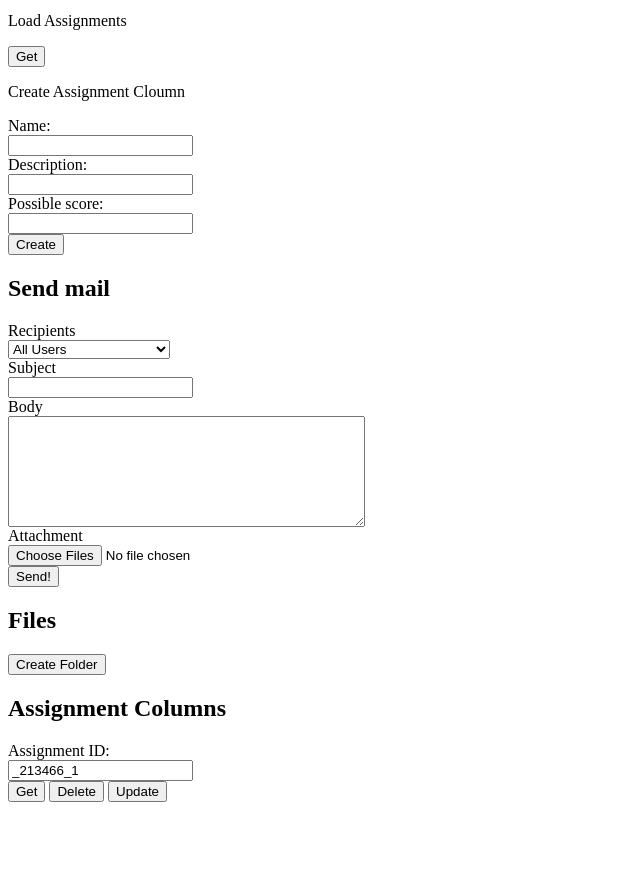
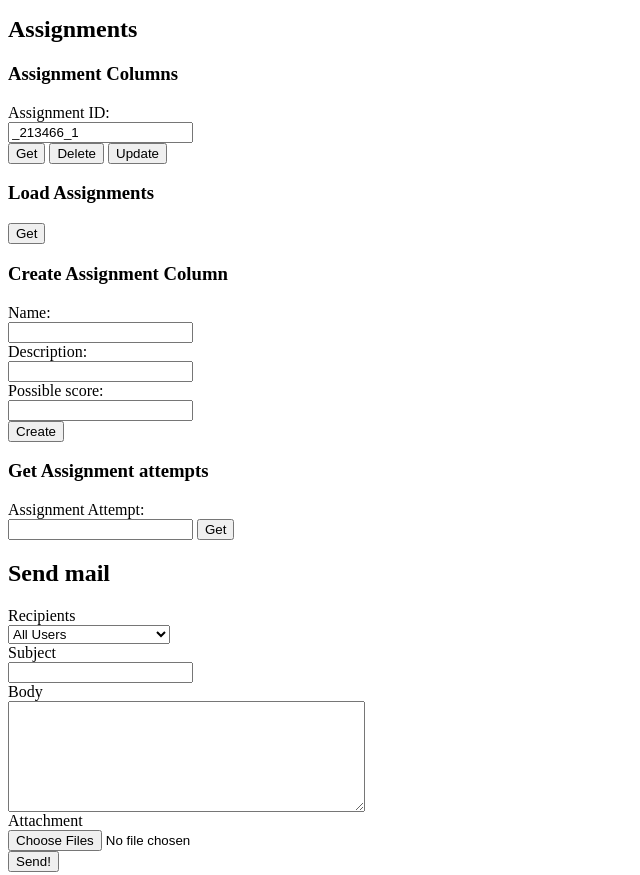
Before and after one commit to wbrinksma/BlackboardAPI, a website built with webpack: page public/index.html in a window 1280 px wide. Shown: the part 620-1495 px from the top of the page, without its empty margins (0-640 px from the left). Before the commit the page ends 1430 px from the top, so only its background shows below. Built offline with nearby package versions, Linux system fonts and the light colour scheme.

Commit message:
Add a demo for the Assignment attempt retrieval

```diff
--- a/public/index.html
+++ b/public/index.html
@@ -33,9 +33,16 @@
         <button onclick="patchCourseContent(document.getElementById('cidBox').value, document.getElementById('contentBox').value)">Patch</button>
         <button onclick="loadCourseContentChildren(document.getElementById('cidBox').value, document.getElementById('contentBox').value)">Get Children</button>
         <button onclick="postCourseContentChildren(document.getElementById('cidBox').value, document.getElementById('contentBox').value)">Post Child</button>
-        <p>Load Assignments</p>
+        <h2>Assignments</h2>
+        <h3>Assignment Columns</h3>
+        <label for="asBox">Assignment ID:</label><br>
+        <input type="text" id="asBox" value="_213466_1"><br>
+        <button onclick="getAssignment(document.getElementById('cidBox').value, document.getElementById('asBox').value)">Get</button>
+        <button onclick="delAssignment(document.getElementById('cidBox').value, document.getElementById('asBox').value)">Delete</button>
+        <button onclick="updateAssignment()">Update</button>
+        <h3>Load Assignments</h3>
         <button onclick="loadAssignments(document.getElementById('cidBox').value)">Get</button>
-        <p>Create Assignment Cloumn</p>
+        <h3>Create Assignment Column</h3>
         <!--form-->
           <label for="createAssName">Name:</label><br>
           <input type="text" id="createAssName"><br>
@@ -45,6 +52,14 @@
           <input type="text" id="assScorePossible"><br>
           <button onclick="createAssignment()">Create</button>
         <!--/form-->
+        <h3>Get Assignment attempts</h3>
+        <label for="assigAttBox">Assignment Attempt:</label><br>
+        <input type="text" id="assigAttBox">
+        <button onclick="loadAssignmentAttempts(
+                    document.getElementById('cidBox').value,
+                    document.getElementById('asBox').value,
+                    document.getElementById('assigAttBox').value,
+                )">Get</button>
 
         <h2>Send mail</h2>
         <form>
@@ -75,13 +90,6 @@
         <h2>Files</h2>
         <button onclick="createFolder(document.getElementById('cidBox').value)">Create Folder</button>
 
-        <h2>Assignment Columns</h2>
-        <label for="asBox">Assignment ID:</label><br>
-        <input type="text" id="asBox" value="_213466_1"><br>
-        <button onclick="getAssignment(document.getElementById('cidBox').value, document.getElementById('asBox').value)">Get</button>
-        <button onclick="delAssignment(document.getElementById('cidBox').value, document.getElementById('asBox').value)">Delete</button>
-        <button onclick="updateAssignment()">Update</button>
-
         <script src="index.js"></script>
         <script src="client.js"></script>
     </body>
--- a/public/index.js
+++ b/public/index.js
@@ -245,7 +245,19 @@ function delAssignment(courseId, assignmentId) {
     });
 }
 
+/**
+ * @param {string} courseId
+ * @param {string} assignmentColumnId
+ * @param {string} assignmentId
+ */
+function loadAssignmentAttempt(courseId, assignmentColumnId, assignmentId) {
+    let attempt = new BB.BBAssignmentAttempt(courseId, assignmentColumnId, assignmentId);
+
+    attempt.getAttemptInformation().then((result) => {
+        console.log(result);
+    });
+}
 
 window.onload = () => {
     BB.Backend.setBackend(new BB.BBIframeBackend());
-}
+};
```
